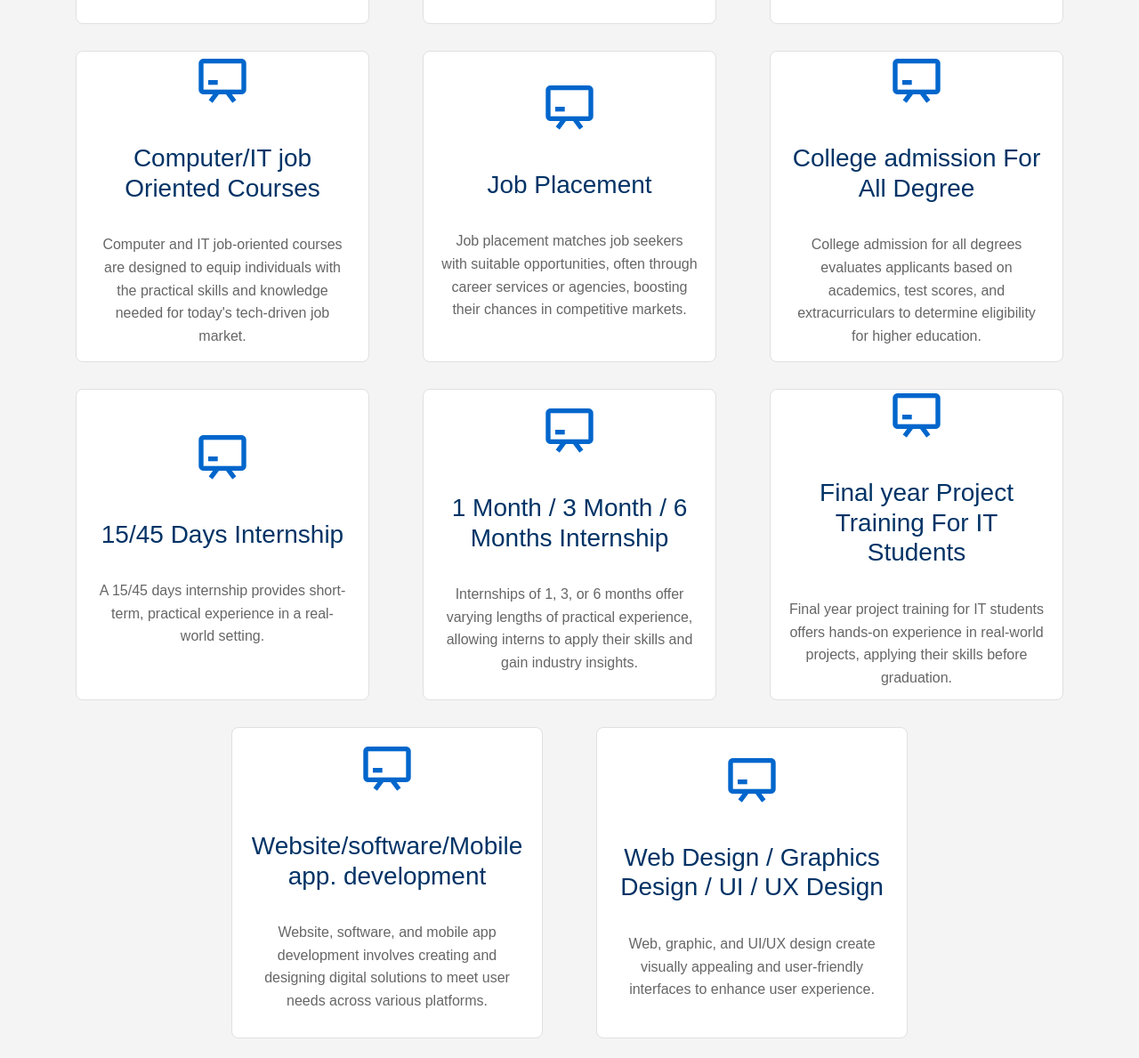
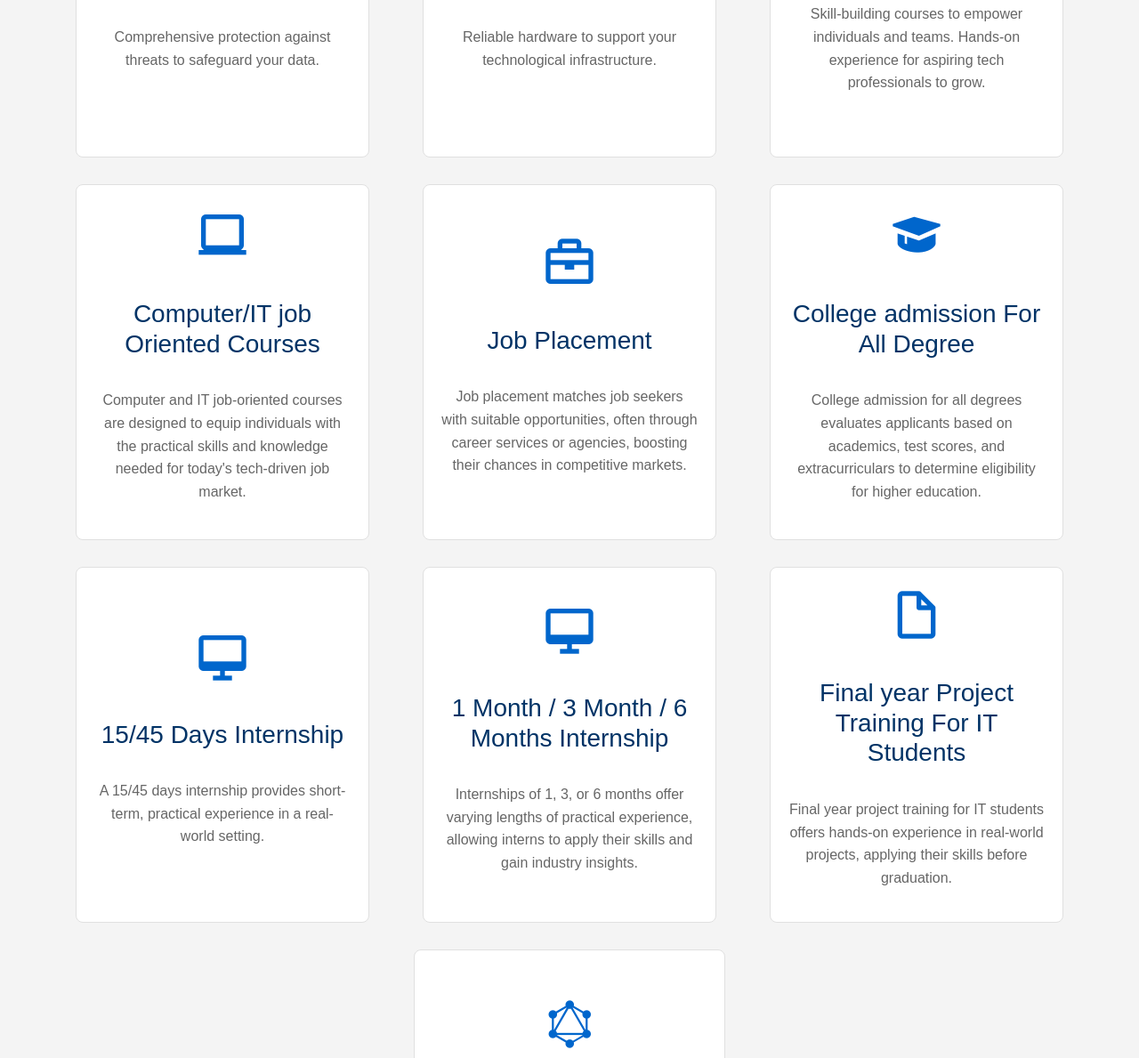
Before and after one commit to TeamSAS07/test_4_frontend, a plain HTML site: page index.html in a window 1280 px wide. Shown: the part 2187-3376 px from the top of the page at 89% size. Drawn offline with nearby package versions, Linux system fonts and the light colour scheme.

Commit message:
icons added

```diff
--- a/index.html
+++ b/index.html
@@ -218,7 +218,8 @@
                     <a a href="#" data-toggle="modal" data-target="#serviceModal10">
                         <div class="service-item">
                             <div class="service-icon">
-                                <i class='bx bx-chalkboard fa-4x' aria-hidden="true"></i>
+                                <!-- <i class='bx bx-chalkboard fa-4x' aria-hidden="true"></i> -->
+                                <i class='bx bx-laptop fa-4x' aria-hidden="true"></i>
                             </div>
                             <h3>Computer/IT job Oriented Courses</h3>
                             <p>Computer and IT job-oriented courses are designed to equip individuals with the practical skills and knowledge needed for today's tech-driven job market.</p>
@@ -229,7 +230,7 @@
                     <a a href="#" data-toggle="modal" data-target="#serviceModal11">
                         <div class="service-item">
                             <div class="service-icon">
-                                <i class='bx bx-chalkboard fa-4x' aria-hidden="true"></i>
+                                <i class='bx bx-briefcase fa-4x' aria-hidden="true"></i>
                             </div>
                             <h3>Job Placement</h3>
                             <p>Job placement matches job seekers with suitable opportunities, often through career services or agencies, boosting their chances in competitive markets.</p>
@@ -240,7 +241,7 @@
                     <a a href="#" data-toggle="modal" data-target="#serviceModal12">
                         <div class="service-item">
                             <div class="service-icon">
-                                <i class='bx bx-chalkboard fa-4x' aria-hidden="true"></i>
+                                <i class='bx bxs-graduation fa-4x' aria-hidden="true"></i>
                             </div>
                             <h3>College admission For All Degree</h3>
                             <p>College admission for all degrees evaluates applicants based on academics, test scores, and extracurriculars to determine eligibility for higher education.</p>
@@ -251,7 +252,7 @@
                     <a a href="#" data-toggle="modal" data-target="#serviceModal13">
                         <div class="service-item">
                             <div class="service-icon">
-                                <i class='bx bx-chalkboard fa-4x' aria-hidden="true"></i>
+                                <i class='bx bx-desktop fa-4x' aria-hidden="true"></i>
                             </div>
                             <h3>15/45 Days Internship</h3>
                             <p>A 15/45 days internship provides short-term, practical experience in a real-world setting.</p>
@@ -262,7 +263,7 @@
                     <a a href="#" data-toggle="modal" data-target="#serviceModal14">
                         <div class="service-item">
                             <div class="service-icon">
-                                <i class='bx bx-chalkboard fa-4x' aria-hidden="true"></i>
+                                <i class='bx bx-desktop fa-4x' aria-hidden="true"></i>
                             </div>
                             <h3>1 Month / 3 Month / 6 Months Internship</h3>
                             <p>Internships of 1, 3, or 6 months offer varying lengths of practical experience, allowing interns to apply their skills and gain industry insights.</p>
@@ -273,29 +274,19 @@
                     <a a href="#" data-toggle="modal" data-target="#serviceModal15">
                         <div class="service-item">
                             <div class="service-icon">
-                                <i class='bx bx-chalkboard fa-4x' aria-hidden="true"></i>
+                                <i class='bx bx-file-blank fa-4x' aria-hidden="true"></i>
                             </div>
                             <h3>Final year Project Training For IT Students</h3>
                             <p>Final year project training for IT students offers hands-on experience in real-world projects, applying their skills before graduation.</p>
                         </div>
                     </a>
                 </div>
+
                 <div class="col-md-4">
                     <a a href="#" data-toggle="modal" data-target="#serviceModal16">
                         <div class="service-item">
                             <div class="service-icon">
-                                <i class='bx bx-chalkboard fa-4x' aria-hidden="true"></i>
-                            </div>
-                            <h3>Website/software/Mobile app. development</h3>
-                            <p>Website, software, and mobile app development involves creating and designing digital solutions to meet user needs across various platforms.</p>
-                        </div>
-                    </a>
-                </div>
-                <div class="col-md-4">
-                    <a a href="#" data-toggle="modal" data-target="#serviceModal17">
-                        <div class="service-item">
-                            <div class="service-icon">
-                                <i class='bx bx-chalkboard fa-4x' aria-hidden="true"></i>
+                                <i class='bx bxl-graphql fa-4x' aria-hidden="true"></i>
                             </div>
                             <h3>Web Design / Graphics Design / UI / UX Design</h3>
                             <p>Web, graphic, and UI/UX design create visually appealing and user-friendly interfaces to enhance user experience.</p>
@@ -737,32 +728,8 @@
         </div>
     </div>
 
-
-
     <!-- service model 16 -->
     <div class="modal fade" id="serviceModal16" tabindex="-1" role="dialog" aria-labelledby="serviceModalLabel16" aria-hidden="true">
-        <div class="modal-dialog" role="document">
-            <div class="modal-content">
-                <div class="modal-header">
-                    <h5 class="modal-title" id="exampleModalLabel">Website/software/Mobile app. development</h5>
-                    <button type="button" class="close" data-dismiss="modal" aria-label="Close">
-                        <span aria-hidden="true">&times;</span>
-                    </button>
-                </div>
-                <div class="modal-body">
-                    Website, software, and mobile app development involve creating digital solutions tailored to user needs across various platforms. This process encompasses design, coding, testing, and deployment, ensuring functionality and user experience. Developers often work in teams, utilizing frameworks and technologies to build responsive websites, robust software applications, and intuitive mobile apps. By focusing on user requirements and industry trends, these development projects aim to enhance accessibility and engagement, ultimately driving business goals and improving user satisfaction.
-                </div>
-                <div class="modal-footer">
-                    <button type="button" class="btn btn-secondary" data-dismiss="modal">Close</button>
-                </div>
-            </div>
-        </div>
-    </div>
-
-
-
-    <!-- service model 17 -->
-    <div class="modal fade" id="serviceModal17" tabindex="-1" role="dialog" aria-labelledby="serviceModalLabel17" aria-hidden="true">
         <div class="modal-dialog" role="document">
             <div class="modal-content">
                 <div class="modal-header">
@@ -780,6 +747,8 @@
             </div>
         </div>
     </div>
+
+
 
 
 
--- a/styles.css
+++ b/styles.css
@@ -157,7 +157,7 @@
 .col-md-4 {
     flex: 1 1 calc(33.333% - 30px); /* Flex basis with gap adjustment */
     display: flex; /* Flexbox for column */
-    height: 350px;
+    height: 400px;
 }
 
 .service-item {
```
